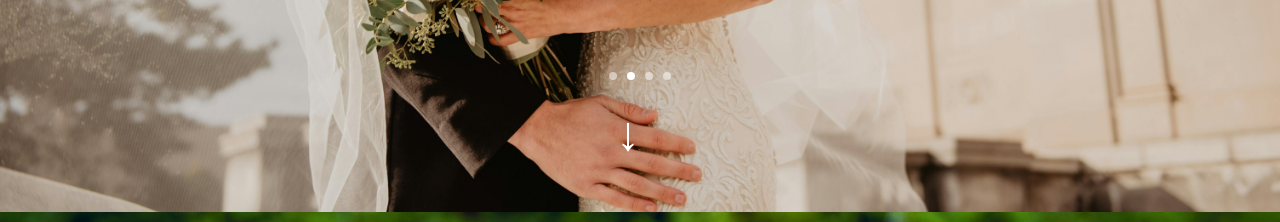
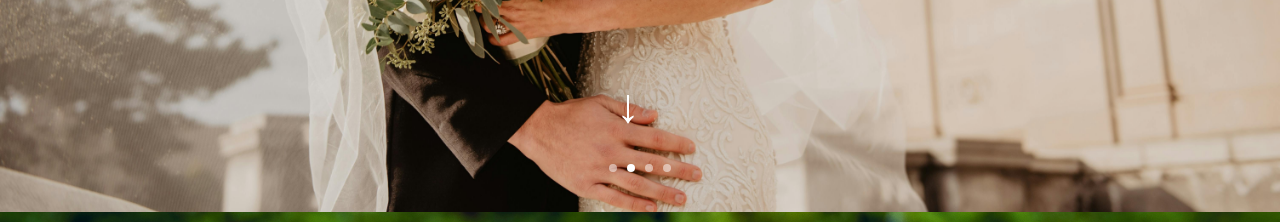
Before and after one commit to VictorySpecificationII/flowersbythebed-photography, a React (Vite) app: page / in a window 1280 px wide. Shown: the part 652-874 px from the top of the page. Built offline with nearby package versions, Linux system fonts and the light colour scheme.

Commit message:
swapped arrow and dots position

```diff
--- a/src/modules/Home.jsx
+++ b/src/modules/Home.jsx
@@ -80,7 +80,7 @@ const Home = () => {
         <ImageCarousel images={images} current={current} />
         <ArtistOverlay sections={sections} />
 
-        {/* Down arrow and carousel dots (rewritten) */}
+        {/* Down arrow and carousel dots (arrow above, dots below) */}
         <div
           style={{
             position: "absolute",
@@ -93,12 +93,28 @@ const Home = () => {
             zIndex: 5,
           }}
         >
+          {/* Down arrow */}
+          <div
+            className="down-arrow"
+            style={{
+              fontSize: "3rem",
+              color: "white",
+              animation: "jump 1s infinite alternate",
+              cursor: "pointer",
+              marginBottom: "20px", // space between arrow and dots
+            }}
+            onClick={() =>
+              window.scrollTo({ top: window.innerHeight, behavior: "smooth" })
+            }
+          >
+            ↓
+          </div>
+
           {/* Carousel dots */}
           <div
             style={{
               display: "flex",
               gap: "10px",
-              marginBottom: "20px", // space between dots and arrow
             }}
           >
             {images.map((_, idx) => (
@@ -114,22 +130,6 @@ const Home = () => {
                 }}
               />
             ))}
-          </div>
-
-          {/* Down arrow */}
-          <div
-            className="down-arrow"
-            style={{
-              fontSize: "3rem",
-              color: "white",
-              animation: "jump 1s infinite alternate",
-              cursor: "pointer",
-            }}
-            onClick={() =>
-              window.scrollTo({ top: window.innerHeight, behavior: "smooth" })
-            }
-          >
-            ↓
           </div>
         </div>
       </div>
```
